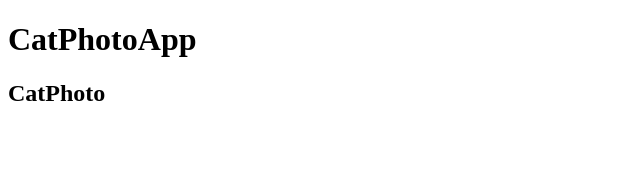
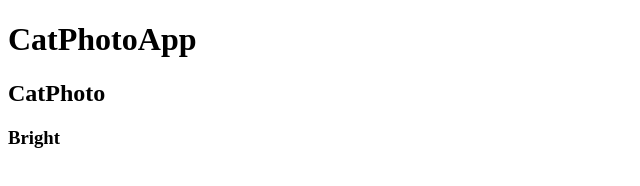
Before and after one commit to Bri7822/new_web, a plain HTML site: page index.html in a window 1280 px wide. Shown: the full height of the page, 0-640 px from the left. Drawn offline with Linux system fonts and the light colour scheme.

Commit message:
Added my name

```diff
--- a/index.html
+++ b/index.html
@@ -6,6 +6,7 @@
  <h1> CatPhotoApp</h1>
 
  <h2> CatPhoto</h2>
+ <h3>Bright</h3>
 </head>
 
 <body>
```
